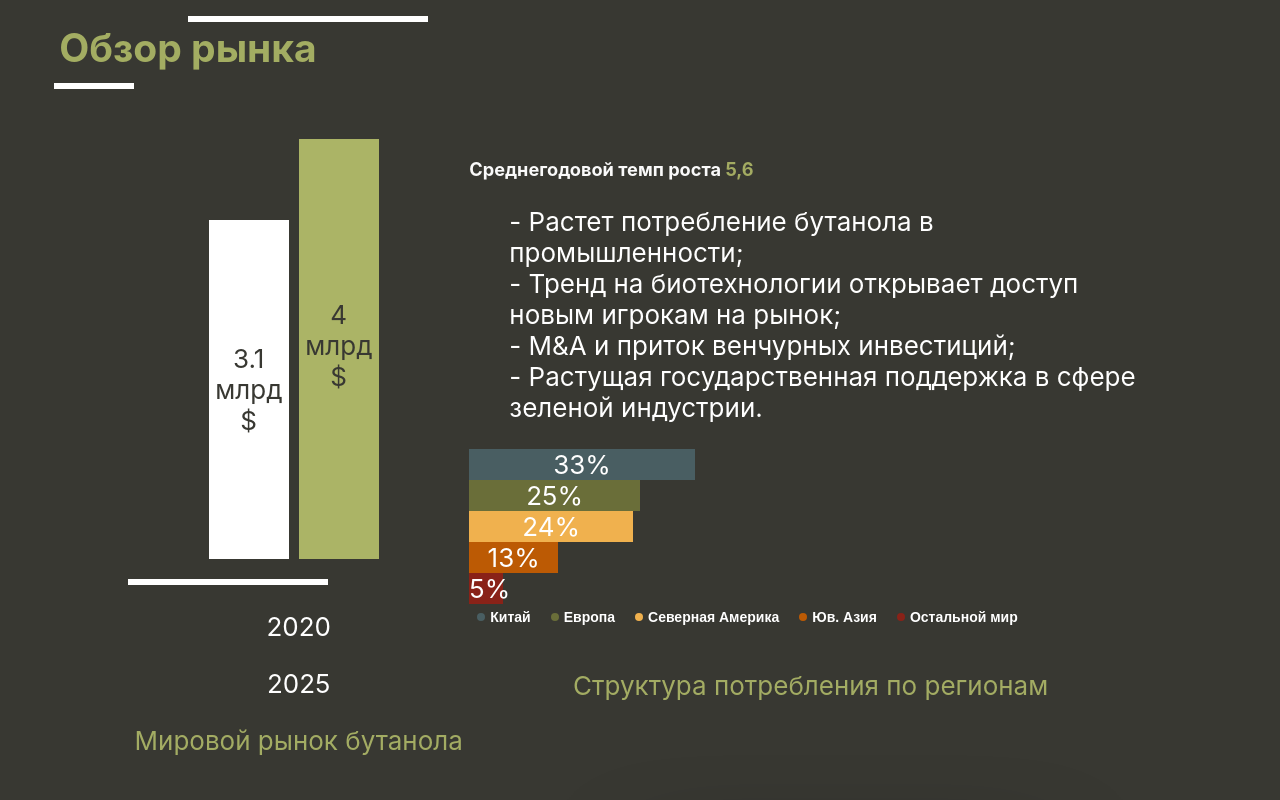
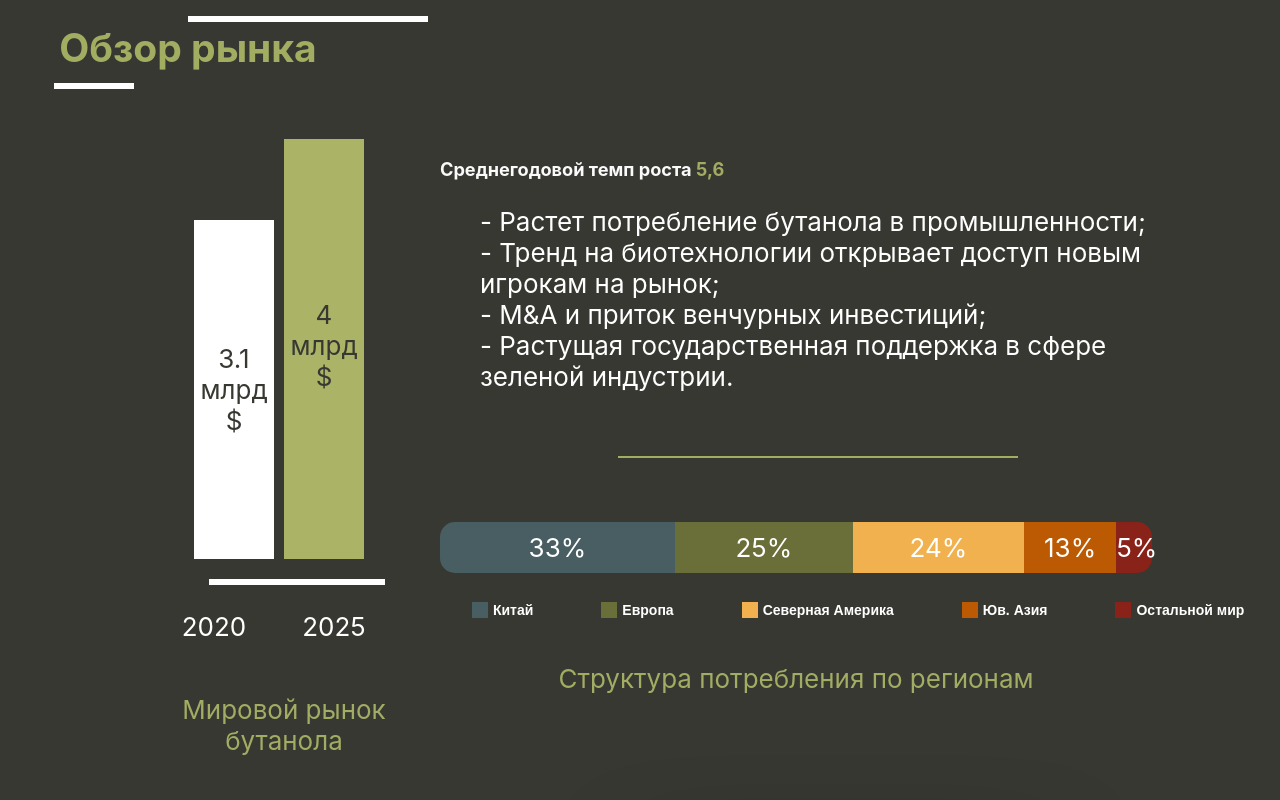
Before and after one commit to expiredy/ButaCorp, a React (Create React App) app in the folder dord-site/: page / in a window 1280 px wide. Shown: the part 1200-2000 px from the top of the page. Built offline with nearby package versions, Linux system fonts and the light colour scheme.

Commit message:
finallizing chart styling

```diff
--- a/dord-site/src/components/information-sections/MarketChartStyle.css
+++ b/dord-site/src/components/information-sections/MarketChartStyle.css
@@ -25,19 +25,54 @@
 
 .beatty-chart-line{
   margin-top: 20px;
-  width: 200px;
+  margin-left: 26%;
+  width: 22vh;
   height: 0.75vh;
   background-color:  #FFFFFF;
 }
 
 .beatty-chart-underline-text{
+  display: flex;
+  justify-content: center;
+  align-items: center;
+  margin-left: -20px;
+}
 
+.beatty-chart-underline-text__item{
+  width: 120px;
+}
+
+
+@import url("https://fonts.googleapis.com/css2?family=Montserrat:wght@500;600&display=swap");
+
+.structure-of-usage-container {
+    justify-content: center;
+    align-items: center;
+    align-items: flex-end;
+}
+
+.structure-of-usage-chart{
+    display: flex;
+    margin-bottom: 3vh;
 }
 
 
 
+.structure-of-usage-chart__item{
+    padding-top: 10px;
+    padding-bottom: 10px;
+}
 
-@import url("https://fonts.googleapis.com/css2?family=Montserrat:wght@500;600&display=swap");
+.structure-of-usage-chart__item:first-child{
+    border-top-left-radius: 15px;
+    border-bottom-left-radius: 15px;
+}
+.structure-of-usage-chart__item:last-child{
+    border-top-right-radius: 15px;
+    border-bottom-right-radius: 15px;
+}
+
+
 
 /* style for underline */
 .structure-of-usage-field-underline {
@@ -70,6 +105,8 @@
 
 .structure-of-usage-btn {
   padding: 0;
+  margin-left: 3vh;
+  margin-right: 3vh;
   color: inherit;
   background: transparent;
   border: 0;
@@ -87,11 +124,10 @@
 
 .structure-of-usage-dot {
   display: inline-block;
-  width: 1vh;
-  height: 1vh;
+  width: 2vh;
+  height: 2vh;
   line-height: 1;
   background-color: transparent;
-  border-radius: 50%;
   margin-right: 5px;
 }
 
--- a/dord-site/src/components/information-sections/MarketOverviewSection.js
+++ b/dord-site/src/components/information-sections/MarketOverviewSection.js
@@ -41,7 +41,6 @@ function GetButanolMarketChartArray(){
     for (var indexOfColumn = 0; indexOfColumn < globalButanolMarket.categories.length; indexOfColumn++){
         var heightPercent =  Math.floor( globalButanolMarket.categories[indexOfColumn].value / maxColumnWidth * 100);
         const styleObject = GetGeneratedStyleForColumn(globalButanolMarket.categories[indexOfColumn].columnColor, heightPercent);
-        console.log( heightPercent / 100);
         localButanolMarketChart.push(
             <tr className="chart-container__item">
                 <td style={styleObject}>
@@ -50,7 +49,7 @@ function GetButanolMarketChartArray(){
                         {globalButanolMarket.categories[indexOfColumn].valuePostfix}</span></td>
             </tr>
         );
-        marketColumnUnderlineConstructor.push(<p>{globalButanolMarket.categories[indexOfColumn].name}</p>)
+        marketColumnUnderlineConstructor.push(<p className="beatty-chart-underline-text__item">{globalButanolMarket.categories[indexOfColumn].name}</p>)
         }
 
 
@@ -108,7 +107,7 @@ function GetButanolStructureOfUsageArray(){
         var styleObject = GetStyleForStructureOfUsage(regionStructure.catagories[indexOfSection].value,
             regionStructure.catagories[indexOfSection].color);
         structureOfUsageConstructor.push(
-                    <div className="structure-of-usage-chart-item" style={styleObject}>
+                    <div className="structure-of-usage-chart__item" style={styleObject}>
                         {regionStructure.catagories[indexOfSection].value}</div>);
         structureOfUsageUnderlineConstructor.push(
             <div class="structure-of-usage-col-auto">
@@ -119,11 +118,11 @@ function GetButanolStructureOfUsageArray(){
             </div>
         )
     }
-    structureOfUsageConstructor.push(<div className="structure-of-usage-field-underline">{structureOfUsageUnderlineConstructor}</div>);
 
     return (
-        <div>
-            <div>{structureOfUsageConstructor}</div>
+        <div className="structure-of-usage-container">
+            <div className="structure-of-usage-chart">{structureOfUsageConstructor}</div>
+            <div className="structure-of-usage-field-underline">{structureOfUsageUnderlineConstructor}</div>
             <p className="chart-underline">{regionStructure.title}</p>
         </div>);
 }
@@ -139,10 +138,10 @@ function MarketOverviewSection(){
                 <div className="beatty-header-line" style={{width: "10vh", marginLeft: "27%"}}></div>
             </div>
             <div className="container">
-                <div class="container__half" style={{flex: 1}}>
+                <div class="container__half" style={{flex: 2, justifyContent: "center"}}>
                     {butanolMarketChart}
                 </div>
-                <div class="container__half" style={{flex: 2}}>
+                <div class="container__half" style={{flex: 3}}>
                     <div className="information-chart-container">
                         <h3 className="text-session">Среднегодовой темп роста <span>5,6</span></h3>
                         <ul className="text-session-list">
@@ -152,6 +151,15 @@ function MarketOverviewSection(){
                             <li>Растущая государственная поддержка в сфере зеленой индустрии.</li>
                         </ul>
                     </div>
+
+                    <div className="beatty-header-line"
+                        style={{width: "50vh",
+                                height: "0.25vh",
+                                marginTop: "8vh",
+                                marginBottom: "8vh",
+                                marginLeft: "25%",
+                                backgroundColor: "#A3AD62"}}></div>
+
                     {structureOfUsage}
                 </div>
             </div>
```
Also changed, not shown: dord-site/src/components/app/App.js (+10 -8 lines), dord-site/src/components/information-sections/AboutUsSection.js (indentation only). Lines whose indentation alone changed are shown as unchanged.
